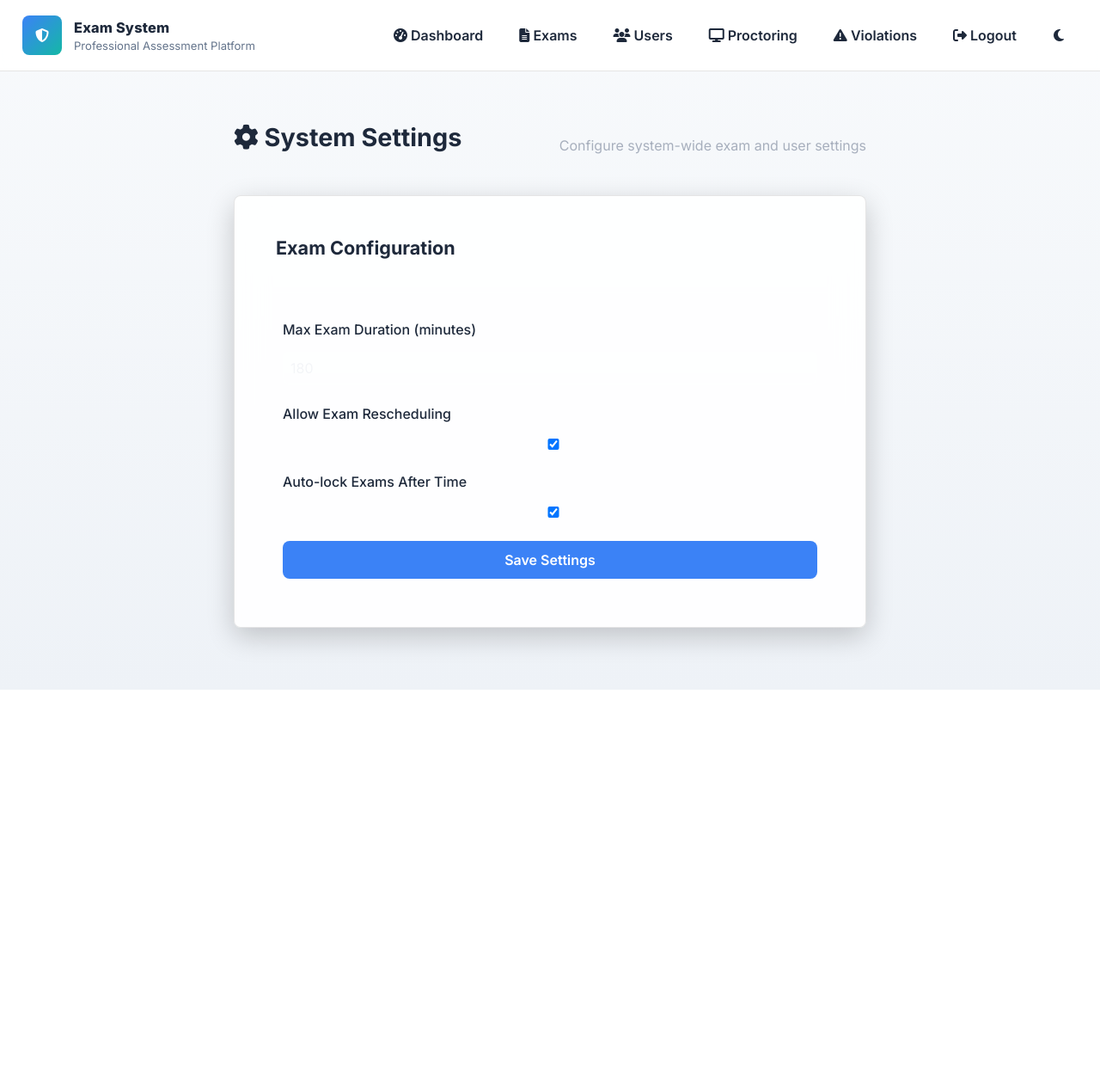
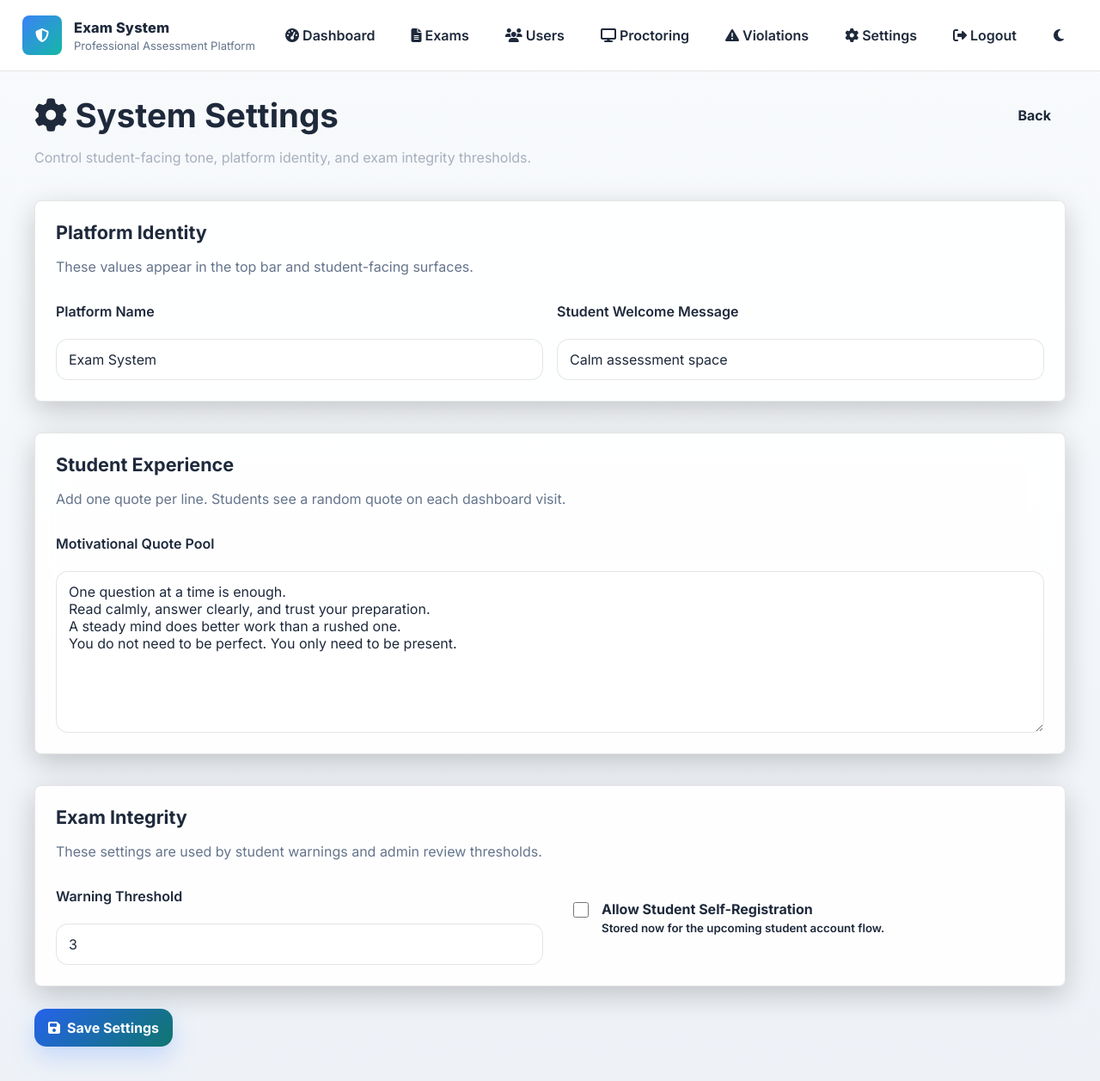
Before and after one commit to trek2terminal/exam_system, a Flask app: page /admin/settings in a window 1280 px wide. Shown: the whole page at 86% size. Before the commit the page ends 802 px from the top, so only its background shows below. Run offline with Flask 3, Linux system fonts and the light colour scheme; a user stored in the database is signed in; data comes from the database, SQL or seed files in the repository; both versions use the stored data as it was after the commit.

Commit message:
feat: add platform settings and student quote management

```diff
--- a/app/__init__.py
+++ b/app/__init__.py
@@ -63,6 +63,16 @@ def create_app(config_class=None):
     app.register_blueprint(student_bp)
     app.register_blueprint(api_bp)
 
+    @app.context_processor
+    def inject_platform_settings():
+        try:
+            from app.services.settings_service import SettingsService
+
+            settings = SettingsService.get_settings()
+        except Exception:
+            settings = None
+        return {"platform_settings": settings}
+
     # Security Headers
     @app.after_request
     def add_security_headers(response):
--- a/app/models/database.py
+++ b/app/models/database.py
@@ -58,6 +58,7 @@ def init_db(app):
         from app.models.submission_model import StudentSession, Answer
         from app.models.result_model import Result, QuestionMark
         from app.models.audit_model import AuditLog, ViolationLog
+        from app.models.settings_model import PlatformSettings
 
         db.create_all()
         apply_lightweight_schema_updates(app)
--- /dev/null
+++ b/app/models/settings_model.py
@@ -0,0 +1,24 @@
+from datetime import datetime
+
+from app.models.database import db
+
+
+class PlatformSettings(db.Model):
+    __tablename__ = "platform_settings"
+
+    id = db.Column(db.Integer, primary_key=True)
+
+    platform_name = db.Column(db.String(120), nullable=False, default="Exam System")
+    welcome_message = db.Column(db.String(255), nullable=False, default="Calm assessment space")
+    student_self_registration = db.Column(db.Boolean, default=False, nullable=False)
+    max_violations_before_alert = db.Column(db.Integer, default=3, nullable=False)
+    quote_pool = db.Column(db.Text, nullable=False, default="")
+
+    updated_by = db.Column(db.Integer, db.ForeignKey("users.id"), nullable=True)
+    updater = db.relationship("User")
+
+    created_at = db.Column(db.DateTime, default=datetime.utcnow, nullable=False)
+    updated_at = db.Column(db.DateTime, default=datetime.utcnow, onupdate=datetime.utcnow, nullable=False)
+
+    def __repr__(self):
+        return f"<PlatformSettings {self.platform_name}>"
--- a/app/routes/admin_routes.py
+++ b/app/routes/admin_routes.py
@@ -10,6 +10,7 @@ from app.models.submission_model import StudentSession, Answer
 from app.models.result_model import Result
 from app.models.audit_model import AuditLog, ViolationLog
 from app.services.exam_service import ExamService
+from app.services.settings_service import SettingsService
 from app.utils.export_utils import csv_response, format_datetime
 from app.utils.helpers import admin_required, get_remaining_seconds
 from app.utils.network import get_client_ip
@@ -771,13 +772,23 @@ def reduce_session_time(session_id):
 @admin_required
 def settings():
     """System settings and configuration"""
-    return render_template("admin/settings.html")
+    platform_settings = SettingsService.get_settings()
+    return render_template("admin/settings.html", settings=platform_settings)
 
 
 @admin_bp.route("/settings/save", methods=["POST"])
 @admin_required
 def save_settings():
     """Save system settings"""
-    # Future: Save to config table
+    SettingsService.update_settings(request.form, updated_by=session.get("admin_id"))
+    AuditLog(
+        user_id=session.get("admin_id"),
+        action="update_platform_settings",
+        resource_type="settings",
+        resource_id=1,
+        changes="Updated platform settings",
+        status="success",
+        ip_address=get_client_ip(),
+    ).save()
     flash("Settings saved successfully!", "success")
     return redirect(url_for("admin.settings"))
--- a/app/static/css/style.css
+++ b/app/static/css/style.css
@@ -3130,6 +3130,58 @@ html[data-theme="dark"] body.student-mode .student-side-note {
     resize: vertical;
 }
 
+.settings-panel {
+    display: grid;
+    gap: 18px;
+    margin-top: 24px;
+}
+
+.settings-grid {
+    display: grid;
+    grid-template-columns: repeat(2, minmax(0, 1fr));
+    gap: 16px;
+}
+
+.settings-panel .card {
+    display: grid;
+    gap: 16px;
+}
+
+.settings-panel .card-header h2 {
+    margin-bottom: 6px;
+}
+
+.settings-panel textarea {
+    min-height: 180px;
+    resize: vertical;
+}
+
+.settings-check {
+    display: flex;
+    align-items: flex-start;
+    gap: 12px;
+    border: 1px solid var(--border);
+    border-radius: 8px;
+    padding: 14px;
+    background: rgba(255, 255, 255, 0.04);
+}
+
+.settings-check input {
+    width: 18px;
+    height: 18px;
+    margin-top: 2px;
+}
+
+.settings-check strong,
+.settings-check small {
+    display: block;
+}
+
+.settings-check small {
+    margin-top: 4px;
+    color: var(--text-muted);
+}
+
 .import-format-box {
     margin-top: 14px;
     border: 1px solid var(--border-color);
@@ -3207,6 +3259,7 @@ html[data-theme="dark"] body.student-mode .student-side-note {
     .student-pass,
     .student-exam-summary,
     .student-exam-meta,
+    .settings-grid,
     .exam-sidebar {
         grid-template-columns: 1fr;
     }
--- a/app/templates/admin/settings.html
+++ b/app/templates/admin/settings.html
@@ -5,103 +5,67 @@
 {% block content %}
 <div class="admin-page">
     <div class="page-header">
-        <h1><i class="fas fa-cog"></i> System Settings</h1>
-        <p>Configure system-wide exam and user settings</p>
+        <div>
+            <h1><i class="fas fa-cog"></i> System Settings</h1>
+            <p>Control student-facing tone, platform identity, and exam integrity thresholds.</p>
+        </div>
+        <a class="btn secondary" href="{{ url_for('admin.dashboard') }}">Back</a>
     </div>
 
-    <div class="card">
-        <div class="card-header">
-            <h2>Exam Configuration</h2>
-        </div>
-        <div class="card-body">
-            <form method="POST" action="{{ url_for('admin.save_settings') }}" class="settings-form">
+    <form method="POST" action="{{ url_for('admin.save_settings') }}" class="settings-panel">
+        <section class="card">
+            <div class="card-header">
+                <h2>Platform Identity</h2>
+                <p class="muted">These values appear in the top bar and student-facing surfaces.</p>
+            </div>
+            <div class="settings-grid">
                 <div class="form-group">
-                    <label>Max Exam Duration (minutes)</label>
-                    <input type="number" name="max_duration" value="180" min="1" max="600">
+                    <label for="platform_name">Platform Name</label>
+                    <input id="platform_name" type="text" name="platform_name" maxlength="120" value="{{ settings.platform_name }}" required>
                 </div>
                 <div class="form-group">
-                    <label>Allow Exam Rescheduling</label>
-                    <input type="checkbox" name="allow_reschedule" checked>
+                    <label for="welcome_message">Student Welcome Message</label>
+                    <input id="welcome_message" type="text" name="welcome_message" maxlength="255" value="{{ settings.welcome_message }}" required>
                 </div>
+            </div>
+        </section>
+
+        <section class="card">
+            <div class="card-header">
+                <h2>Student Experience</h2>
+                <p class="muted">Add one quote per line. Students see a random quote on each dashboard visit.</p>
+            </div>
+            <div class="form-group">
+                <label for="quote_pool">Motivational Quote Pool</label>
+                <textarea id="quote_pool" name="quote_pool" rows="8" placeholder="One question at a time is enough.">{{ settings.quote_pool }}</textarea>
+            </div>
+        </section>
+
+        <section class="card">
+            <div class="card-header">
+                <h2>Exam Integrity</h2>
+                <p class="muted">These settings are used by student warnings and admin review thresholds.</p>
+            </div>
+            <div class="settings-grid">
                 <div class="form-group">
-                    <label>Auto-lock Exams After Time</label>
-                    <input type="checkbox" name="auto_lock" checked>
+                    <label for="max_violations_before_alert">Warning Threshold</label>
+                    <input id="max_violations_before_alert" type="number" name="max_violations_before_alert" min="1" max="10" value="{{ settings.max_violations_before_alert }}" required>
                 </div>
-                <button type="submit" class="btn btn-primary">Save Settings</button>
-            </form>
+                <label class="settings-check">
+                    <input type="checkbox" name="student_self_registration" {% if settings.student_self_registration %}checked{% endif %}>
+                    <span>
+                        <strong>Allow Student Self-Registration</strong>
+                        <small>Stored now for the upcoming student account flow.</small>
+                    </span>
+                </label>
+            </div>
+        </section>
+
+        <div class="form-actions">
+            <button type="submit" class="btn primary">
+                <i class="fas fa-floppy-disk"></i> Save Settings
+            </button>
         </div>
-    </div>
+    </form>
 </div>
-
-<style>
-.admin-page {
-    padding: 2rem;
-    max-width: 800px;
-    margin: 0 auto;
-}
-
-.page-header h1 {
-    font-size: 1.8rem;
-    margin-bottom: 0.5rem;
-}
-
-.card {
-    background: var(--panel-solid);
-    border: 1px solid var(--border);
-    border-radius: var(--radius-lg);
-    margin-top: 2rem;
-    overflow: hidden;
-}
-
-.card-header {
-    padding: 1.5rem;
-    border-bottom: 1px solid var(--border);
-}
-
-.card-body {
-    padding: 2rem;
-}
-
-.settings-form {
-    display: flex;
-    flex-direction: column;
-    gap: 1.5rem;
-}
-
-.form-group {
-    display: flex;
-    flex-direction: column;
-    gap: 0.5rem;
-}
-
-.form-group label {
-    font-weight: 500;
-    color: var(--text);
-}
-
-.form-group input[type="number"],
-.form-group input[type="checkbox"] {
-    padding: 0.5rem;
-    background: rgba(255, 255, 255, 0.05);
-    border: 1px solid var(--border);
-    border-radius: var(--radius-md);
-    color: var(--text);
-}
-
-.btn {
-    padding: 0.75rem 1.5rem;
-    background: var(--primary);
-    color: white;
-    border: none;
-    border-radius: var(--radius-md);
-    font-weight: 600;
-    cursor: pointer;
-    transition: all 0.3s ease;
-}
-
-.btn:hover {
-    transform: translateY(-2px);
-    box-shadow: 0 10px 25px rgba(79, 140, 255, 0.3);
-}
-</style>
 {% endblock %}
--- a/app/templates/base.html
+++ b/app/templates/base.html
@@ -3,7 +3,7 @@
 <head>
     <meta charset="UTF-8">
     <meta name="viewport" content="width=device-width, initial-scale=1.0">
-    <title>{% block title %}Exam System{% endblock %}</title>
+    <title>{% block title %}{{ platform_settings.platform_name if platform_settings else 'Exam System' }}{% endblock %}</title>
 
     <link rel="preconnect" href="https://fonts.googleapis.com">
     <link rel="preconnect" href="https://fonts.gstatic.com" crossorigin>
@@ -23,8 +23,14 @@
                     <i class="fas {% if is_student_surface %}fa-compass{% else %}fa-shield-halved{% endif %}"></i>
                 </div>
                 <div>
-                    <div class="brand-title">Exam System</div>
-                    <div class="brand-subtitle">{% if is_student_surface %}Calm assessment space{% else %}Professional Assessment Platform{% endif %}</div>
+                    <div class="brand-title">{{ platform_settings.platform_name if platform_settings else 'Exam System' }}</div>
+                    <div class="brand-subtitle">
+                        {% if is_student_surface %}
+                            {{ platform_settings.welcome_message if platform_settings else 'Calm assessment space' }}
+                        {% else %}
+                            Professional Assessment Platform
+                        {% endif %}
+                    </div>
                 </div>
             </div>
 
@@ -44,6 +50,9 @@
                     </a>
                     <a href="{{ url_for('admin.violations') }}" class="nav-link">
                         <i class="fas fa-triangle-exclamation"></i> Violations
+                    </a>
+                    <a href="{{ url_for('admin.settings') }}" class="nav-link">
+                        <i class="fas fa-cog"></i> Settings
                     </a>
                     <a href="{{ url_for('auth.admin_logout') }}" class="nav-link nav-logout">
                         <i class="fas fa-sign-out-alt"></i> Logout
```
Also changed, not shown: MIGRATION_PLAN.md (+1 -0 lines), app/routes/api_routes.py (+4 -3 lines), app/routes/student_routes.py (+7 -12 lines), app/services/settings_service.py (added, +79 -0 lines), instance/database.db.
